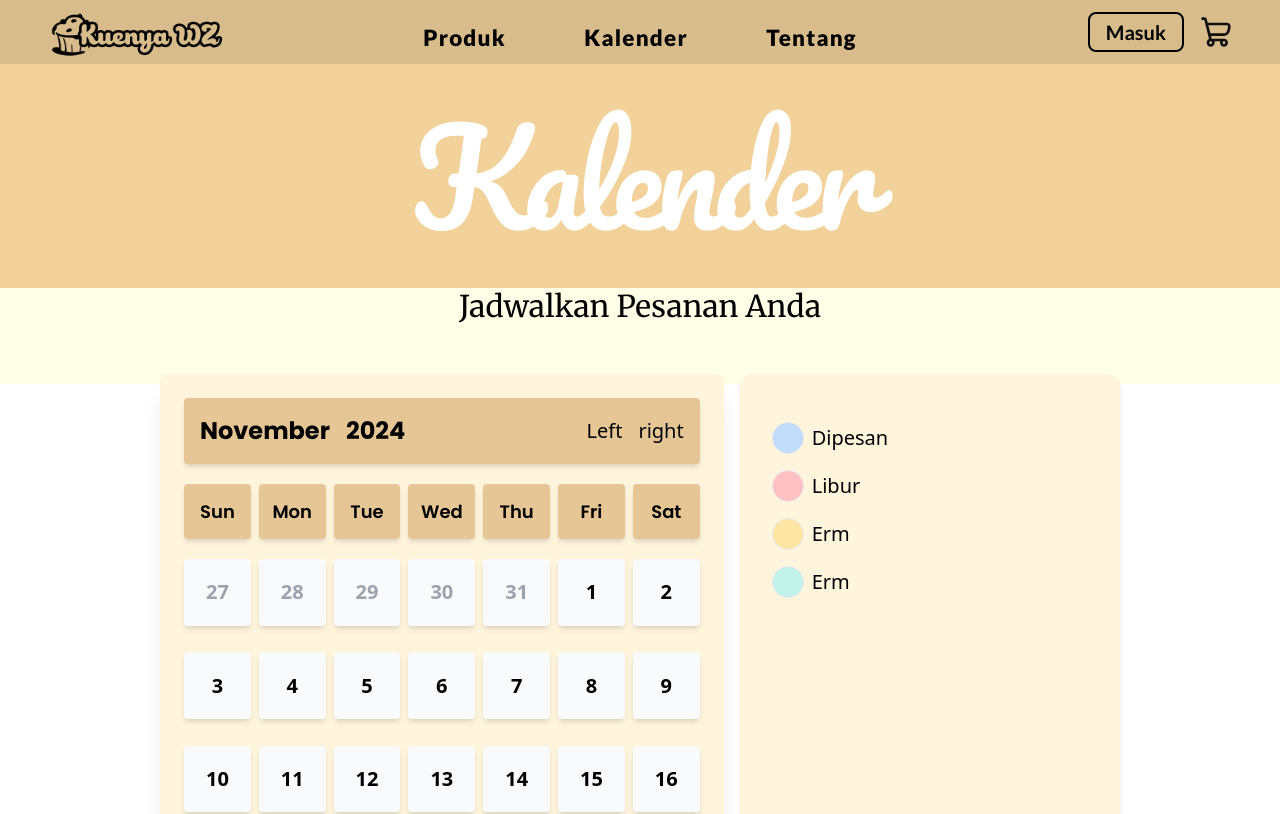
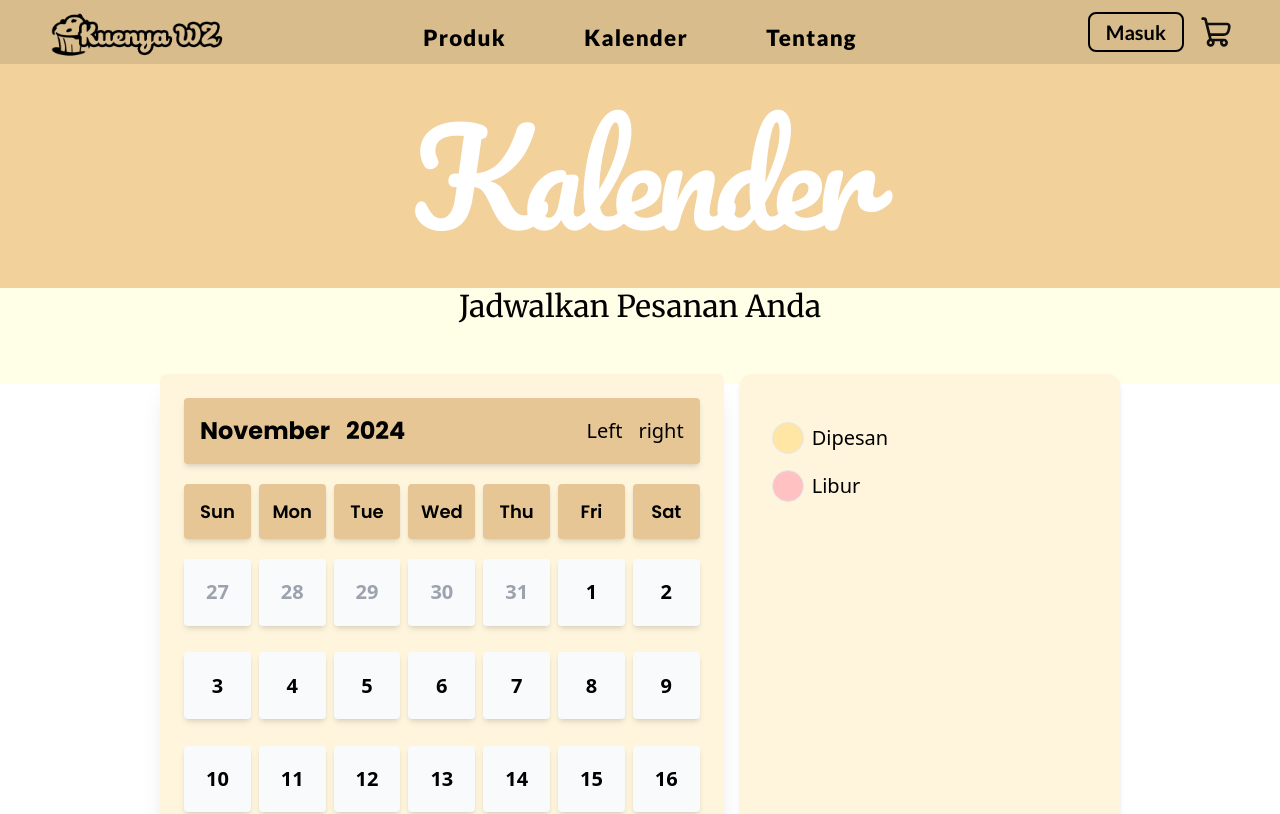
Before and after one commit to Kons-Software-House/kuenyawz-frontend, a React (Vite) app: page /kalender in a window 1280 px wide. Shown: the top 814 px of the page. Built offline with nearby package versions, Linux system fonts and the light colour scheme; no server answers; what @designbycode/tailwindcss-text-shadow would draw is missing.

Commit message:
chore: improve consistency on availability

```diff
--- a/src/components/user/views/CalendarView/AvailabilityTable.tsx
+++ b/src/components/user/views/CalendarView/AvailabilityTable.tsx
@@ -2,7 +2,7 @@ export default function AvailabilityTable() {
   return (
     <div className="bg-secondary-500 aspect-[1/2] py-12 px-8 flex flex-col gap-4 text-clear text-xl shadow-md rounded-xl h-full">
       <div className="text-inherit flex items-center gap-2">
-        <div className="aspect-[1/1] h-8 bg-availability-200 border rounded-full"></div>
+        <div className="aspect-[1/1] h-8 bg-availability-400 border rounded-full"></div>
         <p>
           Dipesan
         </p>
@@ -13,18 +13,6 @@ export default function AvailabilityTable() {
           Libur
         </p>
       </div>
-      <div className="text-inherit flex items-center gap-2">
-        <div className="aspect-[1/1] h-8 bg-availability-400 border rounded-full"></div>
-        <p>
-          Erm
-        </p>
-      </div>
-      <div className="text-inherit flex items-center gap-2">
-        <div className="aspect-[1/1] h-8 bg-availability-500 border rounded-full"></div>
-        <p>
-          Erm
-        </p>
-      </div>
     </div>
   )
 }
```
